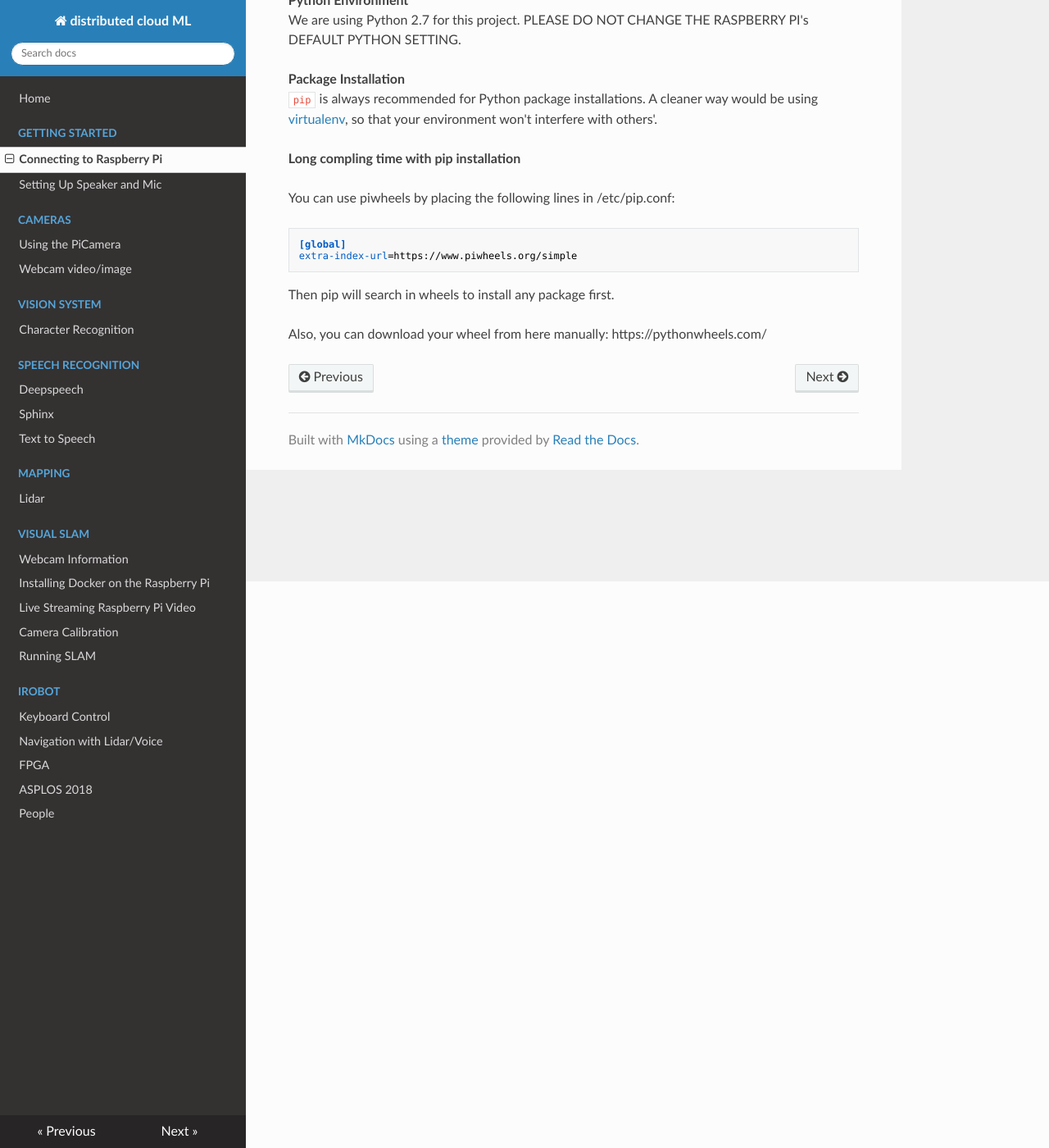
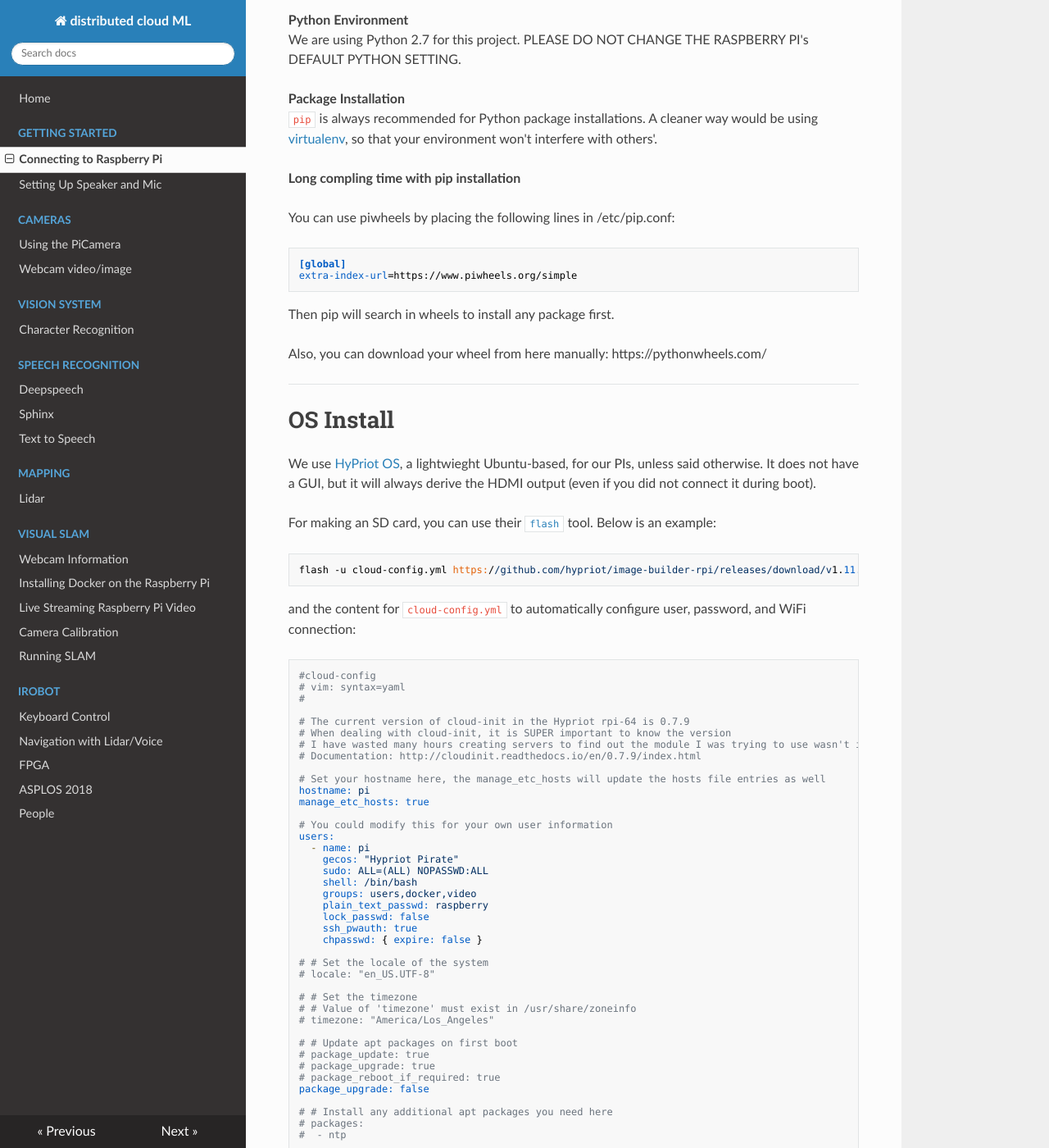
Before and after one commit to parallel-ml/docs, an MkDocs documentation site: the page built from docs/getting-started/setting-up-pi.md, in a window 1280 px wide and 1400 px high, scrolled down 691 px. Shown: the whole window at 82% size. Built offline with MkDocs 1.6.1, drawn with Linux system fonts in a browser that asks for light colours; nearby versions of some CDN libraries; some of the changed text lies outside the part shown.

Commit message:
Update setting-up-pi.md

````diff
--- a/docs/getting-started/setting-up-pi.md
+++ b/docs/getting-started/setting-up-pi.md
@@ -1,5 +1,6 @@
 # Pre-Requisite
 * Raspberry Pi can ONLY be accessed from lab's network.
+* They are automatically configured to connect the the below WiFi
 * Connect to `NETGEAR79` Wi-Fi with password `78zBJr!4bVdpaFIQ`.
 
 ---
@@ -39,3 +40,118 @@
 
 Also, you can download your wheel from here manually:
 https://pythonwheels.com/
+
+---
+
+# OS Install
+We use [HyPriot OS](https://blog.hypriot.com/), a lightwieght Ubuntu-based, for our PIs, unless said otherwise. It does not have a GUI, but it will always derive the HDMI output (even if you did not connect it during boot).
+
+For making an SD card, you can use their [`flash`](https://github.com/hypriot/flash) tool. Below is an example:
+
+```
+flash -u cloud-config.yml https://github.com/hypriot/image-builder-rpi/releases/download/v1.11.0/hypriotos-rpi-v1.11.0.img.zip
+```
+
+and the content for `cloud-config.yml` to automatically configure user, password, and WiFi connection:
+```
+#cloud-config
+# vim: syntax=yaml
+#
+
+# The current version of cloud-init in the Hypriot rpi-64 is 0.7.9
+# When dealing with cloud-init, it is SUPER important to know the version
+# I have wasted many hours creating servers to find out the module I was trying to use wasn't in the cloud-init version I had
+# Documentation: http://cloudinit.readthedocs.io/en/0.7.9/index.html
+
+# Set your hostname here, the manage_etc_hosts will update the hosts file entries as well
+hostname: pi
+manage_etc_hosts: true
+
+# You could modify this for your own user information
+users:
+  - name: pi
+    gecos: "Hypriot Pirate"
+    sudo: ALL=(ALL) NOPASSWD:ALL
+    shell: /bin/bash
+    groups: users,docker,video
+    plain_text_passwd: raspberry
+    lock_passwd: false
+    ssh_pwauth: true
+    chpasswd: { expire: false }
+
+# # Set the locale of the system
+# locale: "en_US.UTF-8"
+
+# # Set the timezone
+# # Value of 'timezone' must exist in /usr/share/zoneinfo
+# timezone: "America/Los_Angeles"
+
+# # Update apt packages on first boot
+# package_update: true
+# package_upgrade: true
+# package_reboot_if_required: true
+package_upgrade: false
+
+# # Install any additional apt packages you need here
+# packages:
+#  - ntp
+
+# # WiFi connect to HotSpot
+# To make wifi work with RPi3 and RPi0
+# you also have to set "enable_uart=0" in config.txt
+# See no-uart-config.txt for an example.
+#
+# # - use `wpa_passphrase SSID PASSWORD` to encrypt the psk
+write_files:
+  - content: |
+      allow-hotplug wlan0
+      iface wlan0 inet dhcp
+      wpa-conf /etc/wpa_supplicant/wpa_supplicant.conf
+      iface default inet dhcp
+    path: /etc/network/interfaces.d/wlan0
+  - content: |
+      country=US
+      ctrl_interface=DIR=/var/run/wpa_supplicant GROUP=netdev
+      update_config=1
+      network={
+      ssid="NETGEAR79"
+      psk="78zBJr!4bVdpaFIQ"
+      proto=RSN
+      key_mgmt=WPA-PSK
+      pairwise=CCMP
+      auth_alg=OPEN
+      }
+    path: /etc/wpa_supplicant/wpa_supplicant.conf
+
+# These commands will be ran once on first boot only
+runcmd:
+  # Pickup the hostname changes
+  - 'systemctl restart avahi-daemon'
+
+  # Activate WiFi interface
+  - 'ifup wlan0'
+```
+
+
+---
+
+# Connect to Wifi with Terminal
+edit the file `/etc/wpa_supplicant/wpa_supplicant.conf` with `sudo nano /etc/wpa_supplicant/wpa_supplicant.conf`. Copy below info:
+
+```
+ctrl_interface=DIR=/var/run/wpa_supplicant GROUP=netdev
+update_config=1
+country=US
+
+network={
+        ssid="NETGEAR79"
+        psk="78zBJr!4bVdpaFIQ"
+        proto=RSN
+        key_mgmt=WPA-PSK
+        pairwise=CCMP
+        auth_alg=OPEN
+}
+```
+
+
+Exit with ctrl^x, Enter.
````
